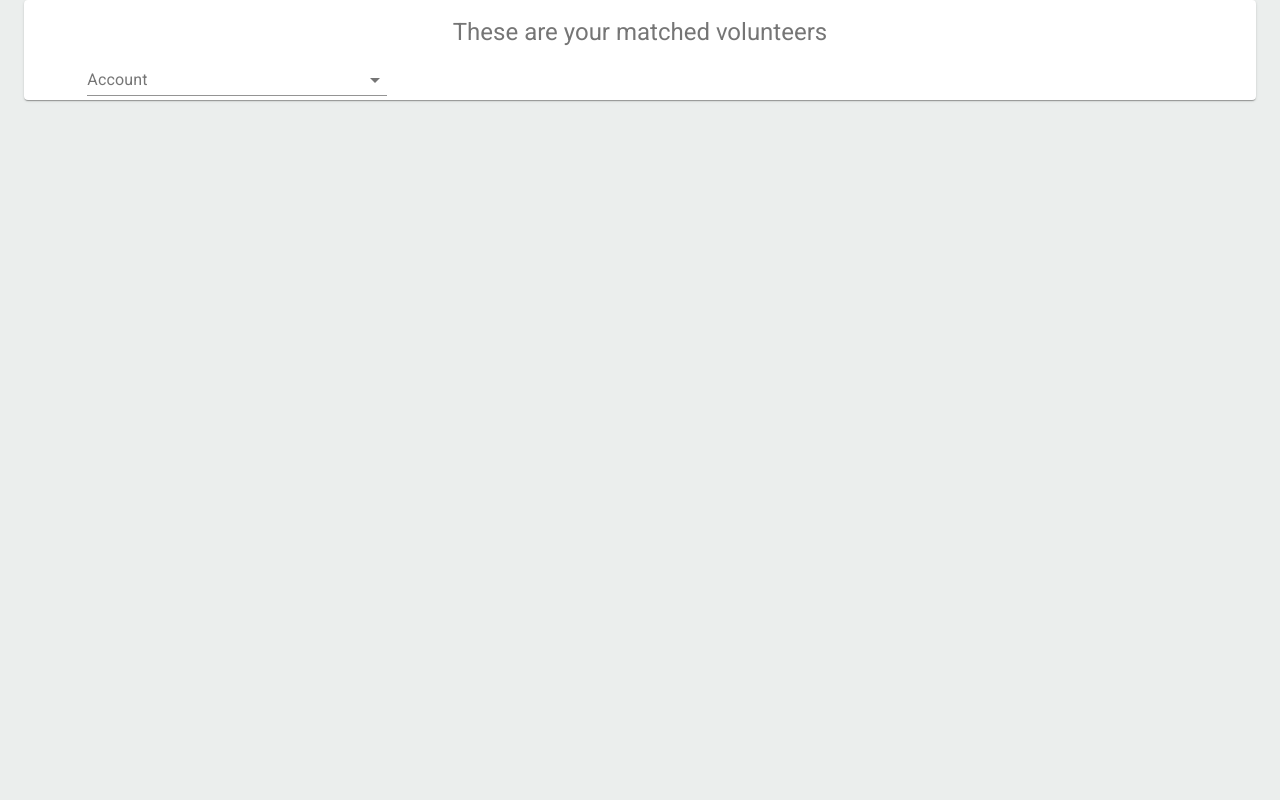
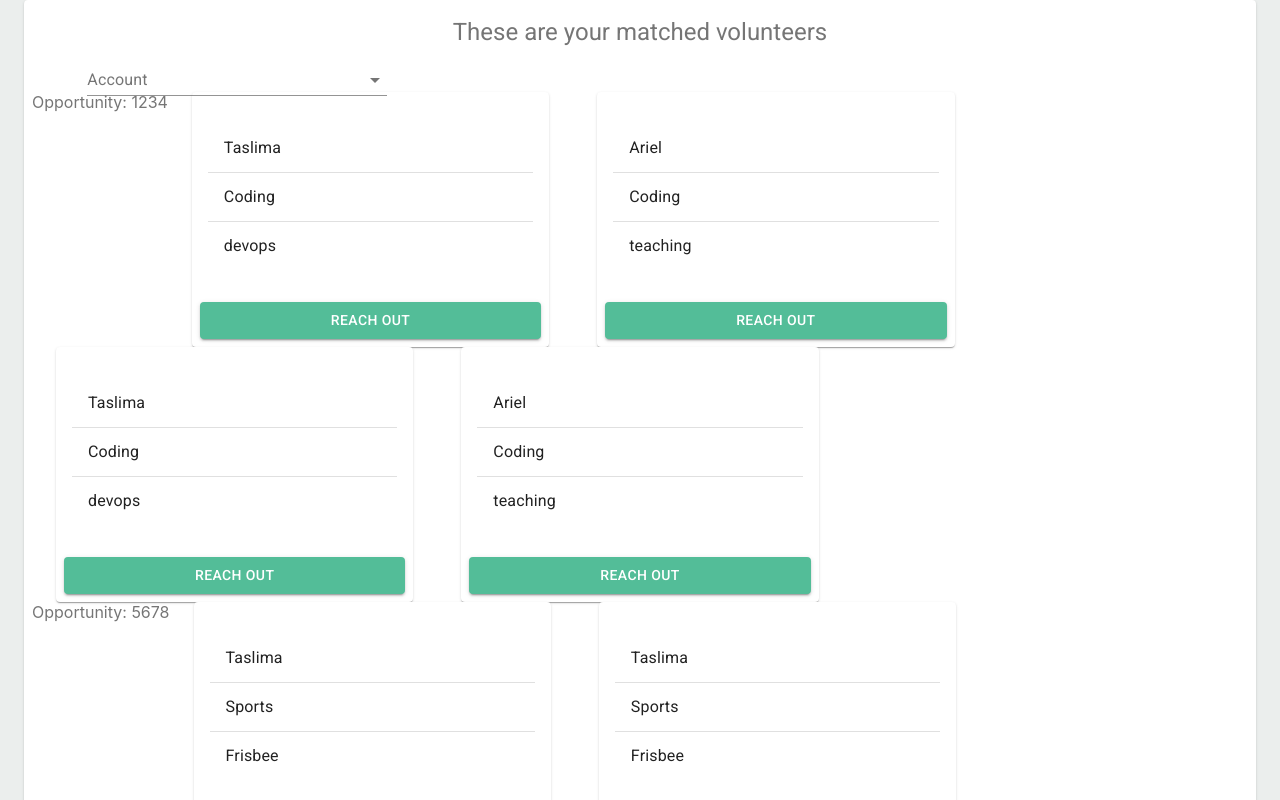
Before and after one commit to smile-street/smile-street, a React (Create React App) app in the folder smile-street-react/: page /PasswordRecovery in a window 1280 px wide. Shown: the top 800 px of the page. Built offline with nearby package versions, Linux system fonts and the light colour scheme.

Commit message:
group matches by opportunity ID

```diff
--- a/smile-street-react/src/components/GoodCauseMatches/GoodCauseMatches.js
+++ b/smile-street-react/src/components/GoodCauseMatches/GoodCauseMatches.js
@@ -1,7 +1,6 @@
 import React from 'react';
 import {makeStyles} from '@material-ui/core/styles';
-import {Paper, Container} from '@material-ui/core';
-import Grid from '@material-ui/core/Grid';
+import { Paper, Container, Divider, Grid } from '@material-ui/core';
 import MatchVolunteersCard from './MatchedVolunteersCard';
 import PageHeading from '../PageHeading/PageHeading';
 import GoodCauseProfileButton from './GoodCauseProfileButton';
@@ -35,10 +34,10 @@ export default function FullWidthGrid() {
             justify="flex-start"
             alignItems="flex-start"
           >
-
-
-            {uniqueOpportunities.forEach(ID => {
-              GoodCauseMatches.filter(match =>
+            {uniqueOpportunities.map(ID => {
+              return (
+                <Grid container>Opportunity: {ID}
+                  {GoodCauseMatches.filter(match =>
                     match.opportunityID === ID).map(volunteer => {
                       return (
                         <Grid item xs={12} sm={4}>
@@ -48,9 +47,13 @@ export default function FullWidthGrid() {
                             skill={volunteer.skill}
                           />
                         </Grid>
-                  );
+                      )
                     })
+                  }
+                </Grid>
+              )
             })}
+
 
 
 
--- a/smile-street-react/src/components/GoodCauseMatches/GoodCauseMatches.json
+++ b/smile-street-react/src/components/GoodCauseMatches/GoodCauseMatches.json
@@ -4,13 +4,55 @@
     "opportunityTitle": "Opportunity 1",
     "name": "Taslima",
     "interest": "Coding",
-    "skill": "teaching"
+    "skill": "devops"
   },
   {
     "opportunityID": 5678,
     "opportunityTitle": "Opportunity 2",
     "name": "Taslima",
+    "interest": "Sports",
+    "skill": "Frisbee"
+  },
+  {
+    "opportunityID": 1234,
+    "opportunityTitle": "Opportunity 1",
+    "name": "Ariel",
     "interest": "Coding",
+    "skill": "teaching"
+  },
+  {
+    "opportunityID": 9101,
+    "opportunityTitle": "Opportunity 3",
+    "name": "Ariel",
+    "interest": "Gardening",
+    "skill": "teaching"
+  },
+  {
+    "opportunityID": 1234,
+    "opportunityTitle": "Opportunity 1",
+    "name": "Taslima",
+    "interest": "Coding",
+    "skill": "devops"
+  },
+  {
+    "opportunityID": 5678,
+    "opportunityTitle": "Opportunity 2",
+    "name": "Taslima",
+    "interest": "Sports",
+    "skill": "Frisbee"
+  },
+  {
+    "opportunityID": 1234,
+    "opportunityTitle": "Opportunity 1",
+    "name": "Ariel",
+    "interest": "Coding",
+    "skill": "teaching"
+  },
+  {
+    "opportunityID": 9101,
+    "opportunityTitle": "Opportunity 3",
+    "name": "Ariel",
+    "interest": "Gardening",
     "skill": "teaching"
   }
 ]
```
Lines whose indentation alone changed are shown as unchanged.
